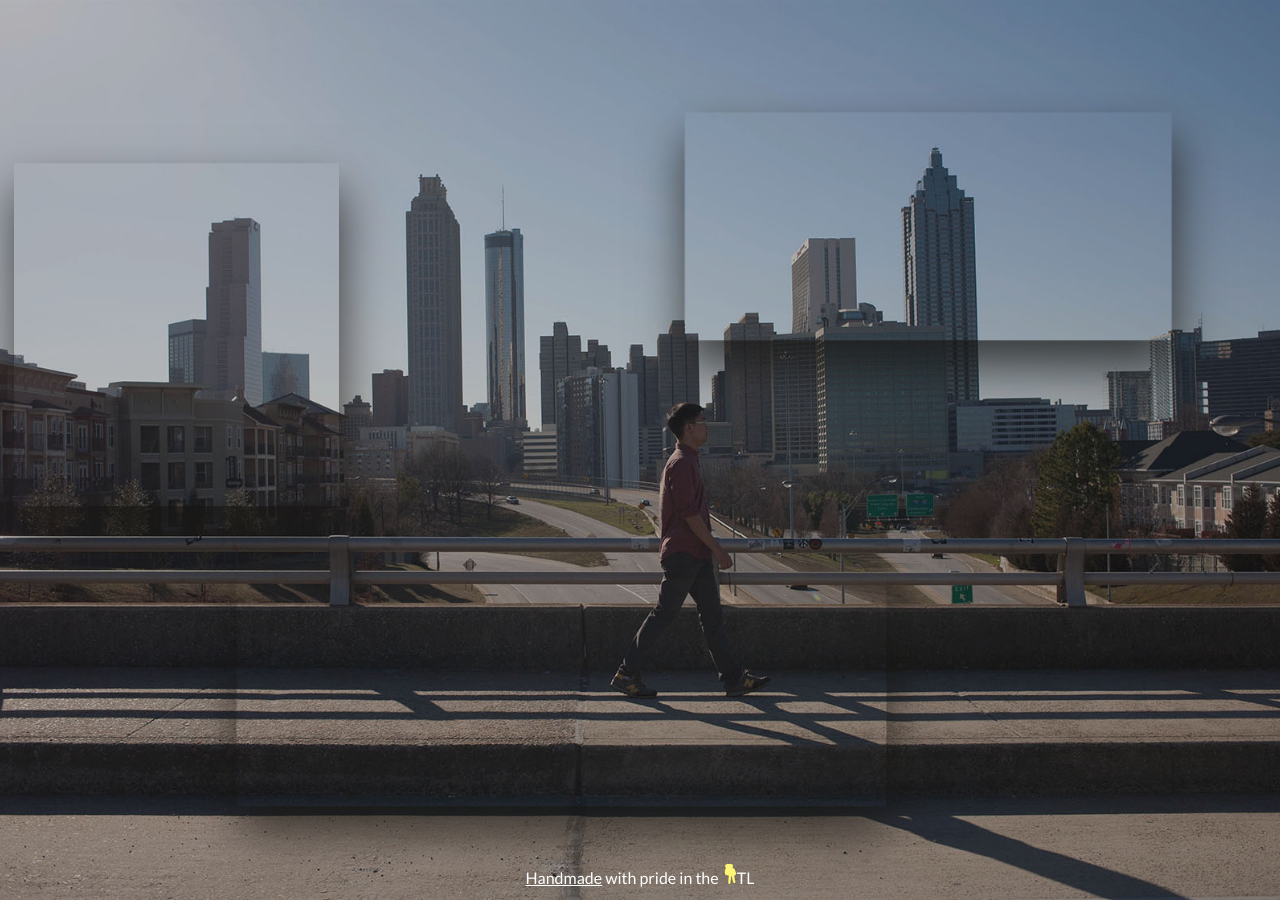
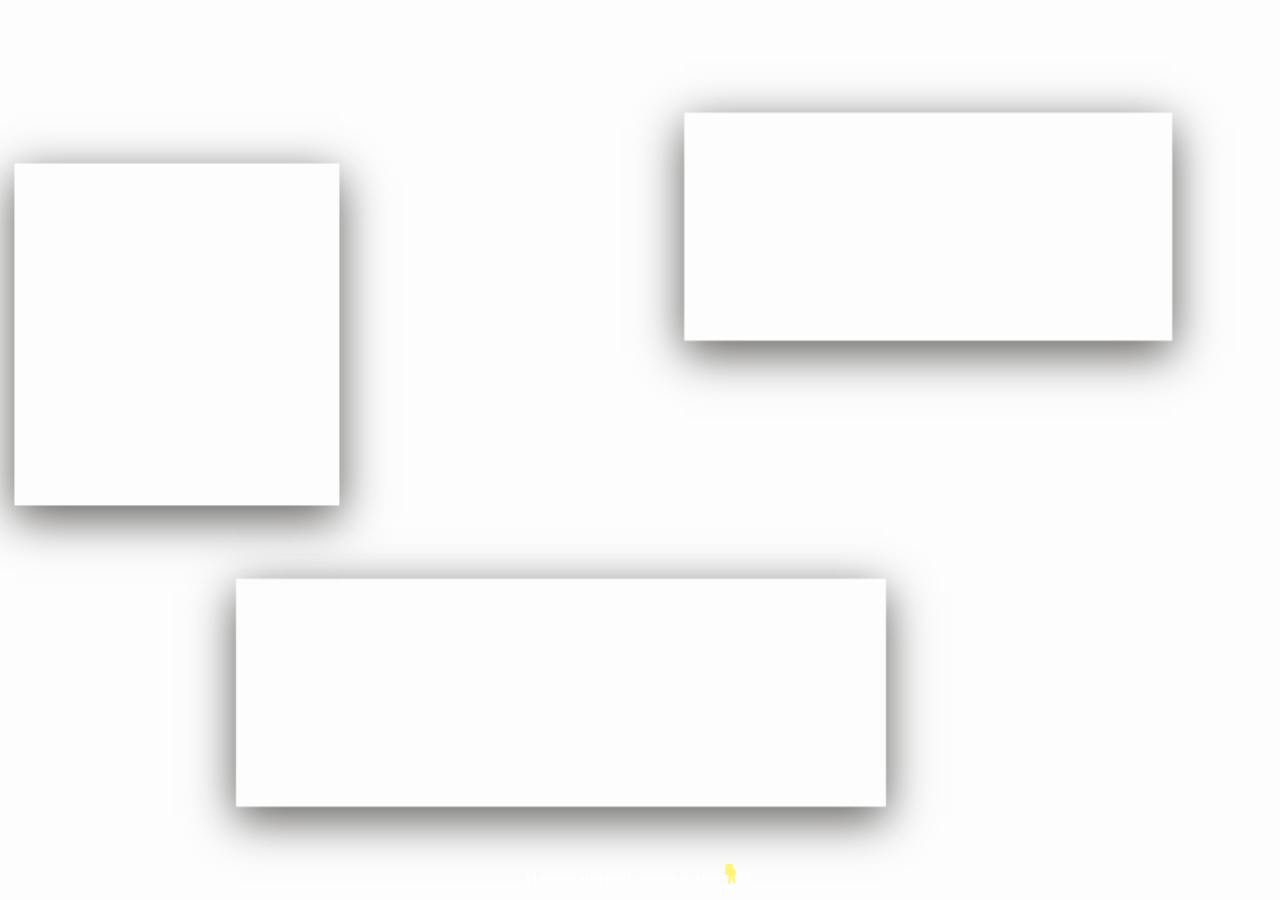
Before and after one commit to philcheng/philcheng.github.io, a Jekyll site: the page built from index.html, in a window 1280 px wide. Built offline with Jekyll 4.4.1, drawn with Linux system fonts in a browser that asks for light colours; nearby versions of some CDN libraries.

Commit message:
Edited Background

```diff
--- a/_sass/_style.scss
+++ b/_sass/_style.scss
@@ -5,7 +5,6 @@
 }
 
 .segmenter {
-	background-image: url(/assets/jacksonstbridge.jpg);
 	width: 100vw;
 	height: 100vh;
 	position: relative;
@@ -44,8 +43,7 @@
 .segmenter__shadow {
 	position: absolute;
 	opacity: 0;
-	box-shadow: 0px 2px 15px rgba(0,0,0,0.7);
-	box-shadow: 2px 20px 35px rgba(25, 23, 20, 0.75);
+	box-shadow: 0px 10px 35px rgba(25, 23, 20, 0.7);
 }
 
 .content {
```
